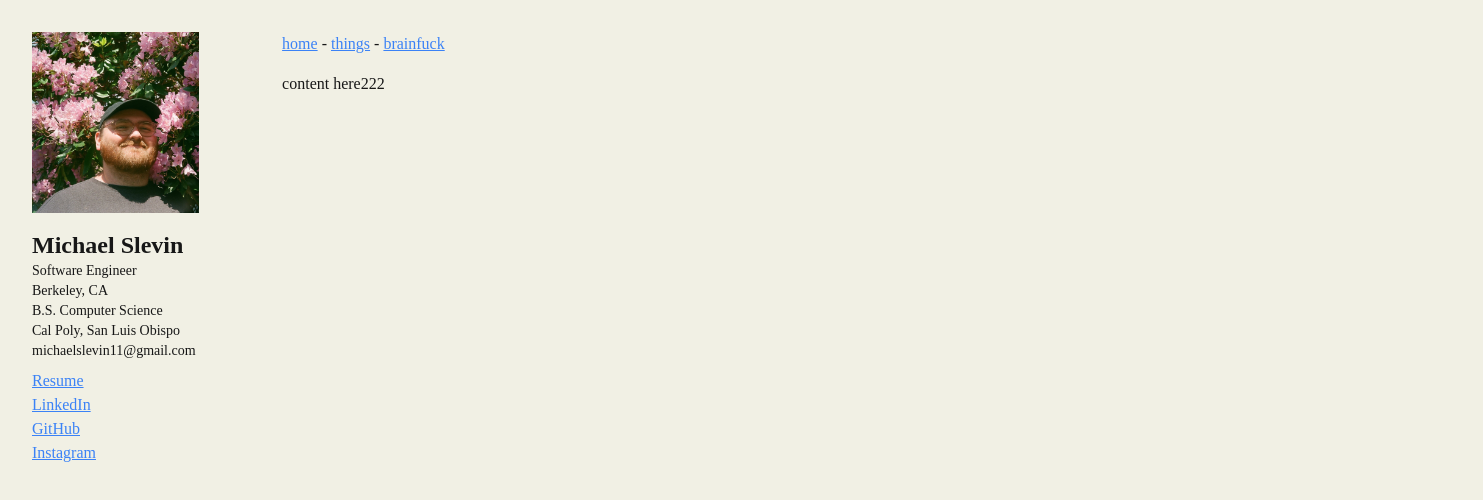
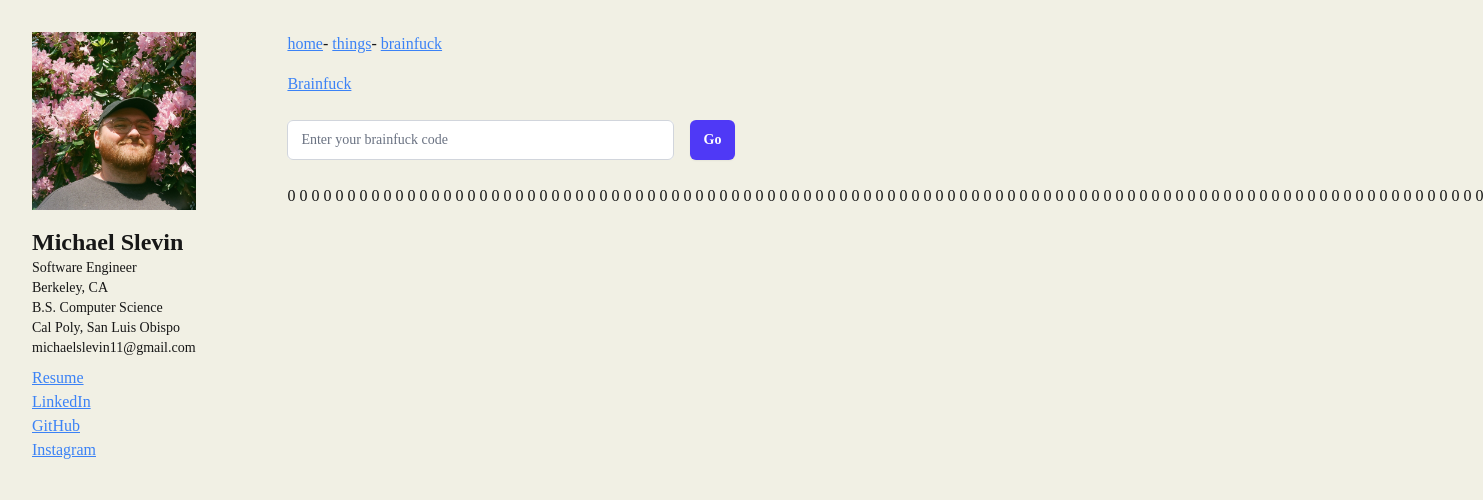
Before and after one commit to mslevin/website, a Next.js app: page /things/brainfuck in a window 1280 px wide. Shown: the top 500 px of the page, 1483 px wide, since content can reach past the window. Built offline with nearby package versions, Linux system fonts and the light colour scheme.

Commit message:
just messin around

```diff
--- a/src/app/(content)/layout.tsx
+++ b/src/app/(content)/layout.tsx
@@ -11,17 +11,17 @@ export default function ContentLayout({
   console.log(segments);
   return (
     <div className="flex flex-col gap-4 justify-center w-[90%] mx-auto">
-      <div>
+      <div className="flex">
         <Link href="/" className="">
           home
         </Link>
         {segments.map((segment) => (
-          <>
+          <div key={segment}>
             {" - "}
-            <Link href={`/${segment}`} className="" key={segment}>
+            <Link href={`/${segment}`} className="">
               {segment.replace("_", " ")}
             </Link>
-          </>
+          </div>
         ))}
       </div>
       {children}
--- a/src/app/(content)/things/brainfuck/page.tsx
+++ b/src/app/(content)/things/brainfuck/page.tsx
@@ -1,7 +1,105 @@
 "use client";
-import Link from "next/link";
-import { useSelectedLayoutSegments } from "next/navigation";
+import { useState } from "react";
 
-export default function Things() {
-  return <div className="">content here222</div>;
+const MEM_SIZE = 100;
+
+type MemoryCell = {
+  value: number;
+  active: boolean;
+};
+
+export default function Brainfuck() {
+  const [input, setInput] = useState("");
+  const [memory, setMemory] = useState<MemoryCell[]>(
+    Array(MEM_SIZE).fill({ value: 0, active: false })
+  );
+  const [runningInterval, setRunningInterval] = useState<NodeJS.Timeout | null>(
+    null
+  );
+  const [pointer, setPointer] = useState(0);
+
+  const runInterpreter = () => {
+    console.log("Running interpreter");
+    let currentPointer = 0;
+    const commands = input.split("");
+    const interval = setInterval(() => {
+      const currentCommand = commands[currentPointer];
+      let value = memory[currentPointer].value;
+      switch (currentCommand) {
+        case ">":
+          currentPointer = (currentPointer + 1) % MEM_SIZE;
+          break;
+        case "<":
+          currentPointer = (currentPointer - 1 + MEM_SIZE) % MEM_SIZE;
+          break;
+        case "+":
+          value = (value + 1) % 256;
+          break;
+        case "-":
+          value = (value - 1 + 256) % 256;
+          break;
+      }
+      setMemory((prev) => {
+        const newMemory = prev.map((cell, index) => ({
+          value: index === currentPointer ? value : cell.value,
+          active: index === currentPointer,
+        }));
+        return newMemory;
+      });
+
+      if (!commands[currentPointer]) {
+        clearInterval(interval);
+        setRunningInterval(null);
+      }
+    }, 100);
+    setRunningInterval(interval);
+  };
+
+  const stopInterpreter = () => {
+    if (runningInterval) {
+      clearInterval(runningInterval);
+      setRunningInterval(null);
+    }
+  };
+
+  return (
+    <div className="">
+      <a href="https://en.wikipedia.org/wiki/Brainfuck" target="_blank">
+        Brainfuck
+      </a>
+      {/* Actual content below */}
+      <div className="font-sans">
+        <div className="mt-6 flex max-w-md gap-x-4">
+          <input
+            id="brainfuck-input"
+            name="brainfuck-input"
+            type="text"
+            required
+            placeholder="Enter your brainfuck code"
+            autoComplete="brainfuck-input"
+            className="min-w-0 flex-auto rounded-md bg-white px-3.5 py-2 text-base text-gray-900 outline-1 -outline-offset-1 outline-gray-300 placeholder:text-gray-500 focus:outline-2 focus:-outline-offset-2 focus:outline-indigo-600 sm:text-sm/6 dark:bg-white/5 dark:text-white dark:outline-white/10 dark:focus:outline-indigo-500"
+            value={input}
+            onChange={(e) => setInput(e.target.value)}
+          />
+          <button
+            // type="submit"
+            className="flex-none rounded-md bg-indigo-600 px-3.5 py-2.5 text-sm font-semibold text-white shadow-xs hover:bg-indigo-500 focus-visible:outline-2 focus-visible:outline-offset-2 focus-visible:outline-indigo-600 dark:bg-indigo-500 dark:hover:bg-indigo-400 dark:focus-visible:outline-indigo-500"
+            onClick={runningInterval ? stopInterpreter : runInterpreter}
+          >
+            {runningInterval ? "Stop" : "Go"}
+          </button>
+        </div>
+        <div className="mt-6 flex gap-1">
+          {memory.map((cell, index) => (
+            <div
+              className={`w-2 h-2 ${cell.active ? "bg-blue-500" : ""}`}
+              key={index}
+            >
+              {cell.value}
+            </div>
+          ))}
+        </div>
+      </div>
+    </div>
+  );
 }
```
